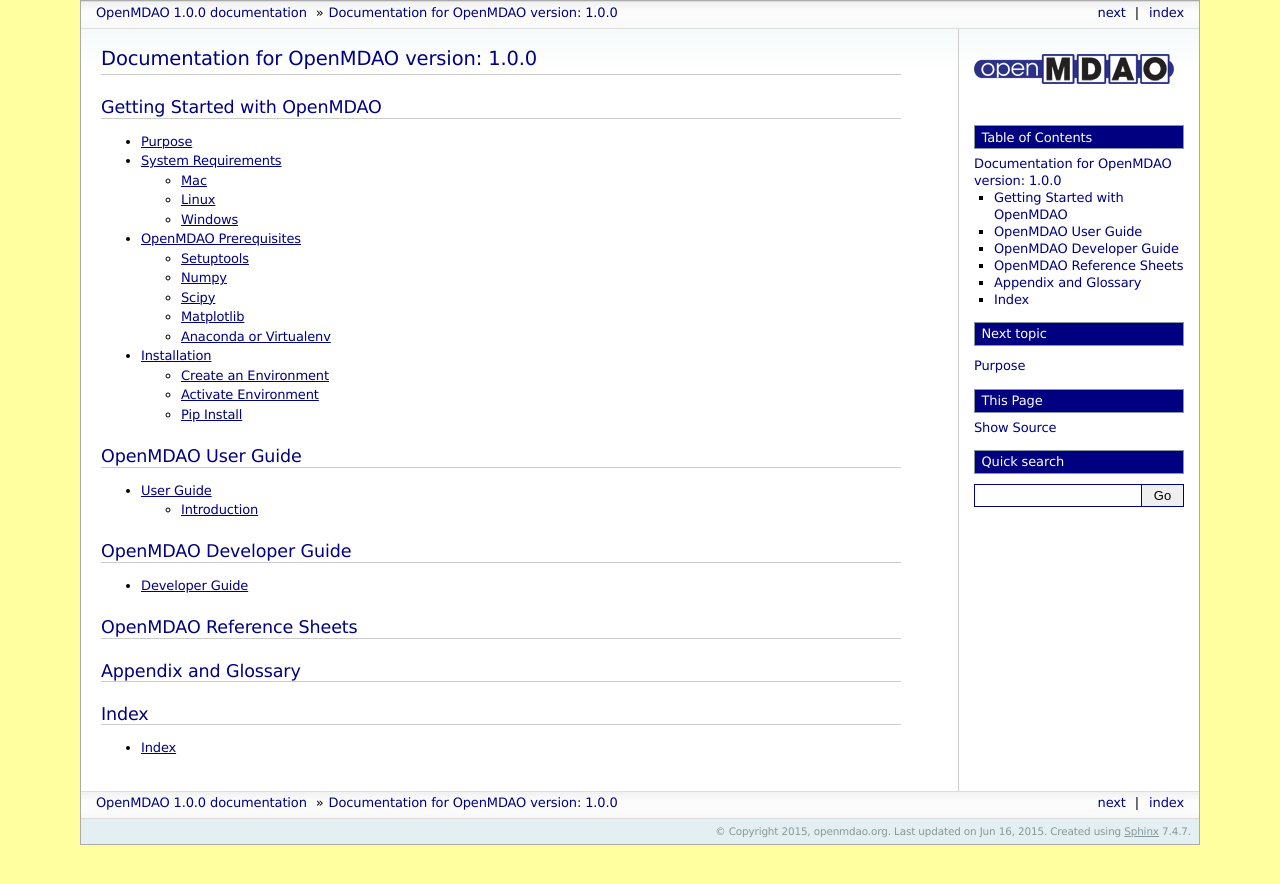
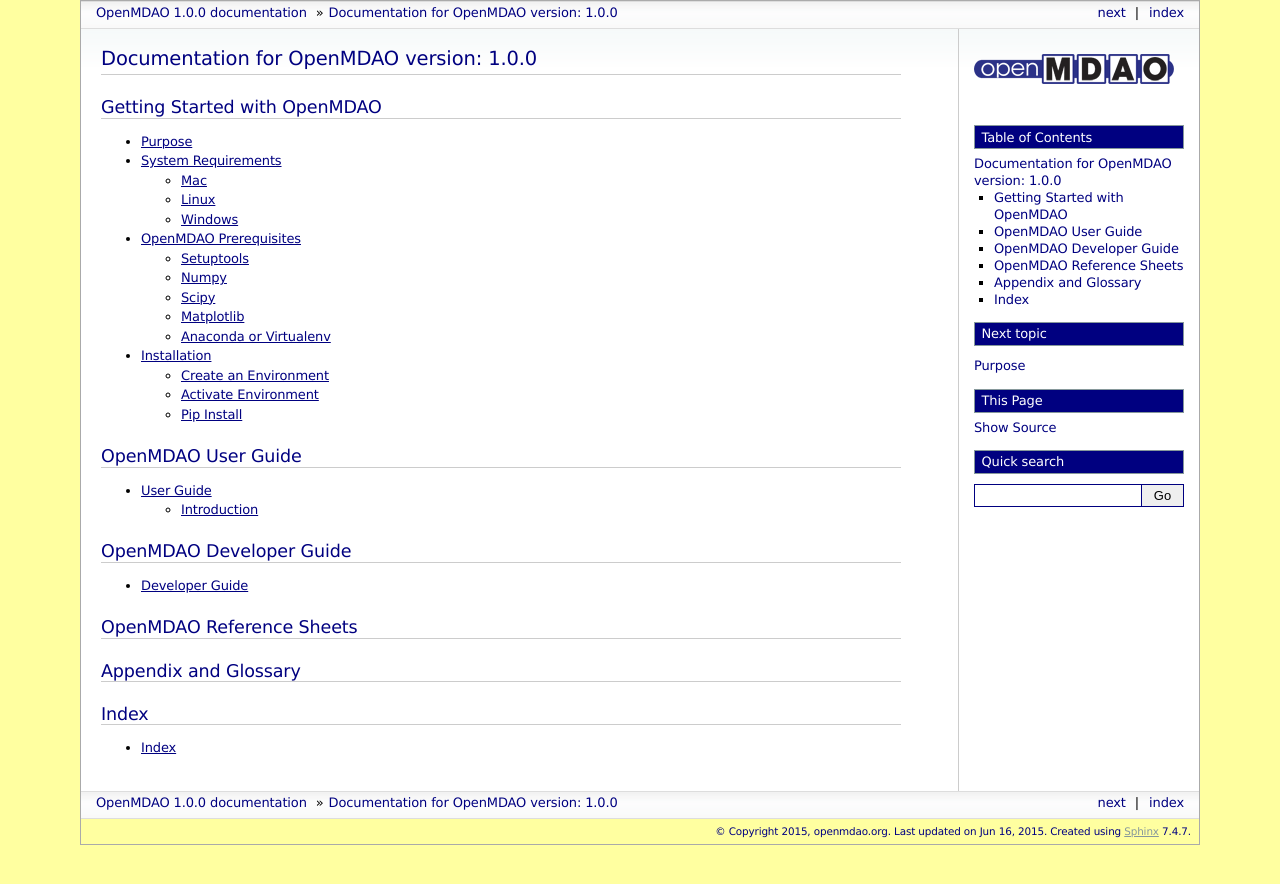
Before and after one commit to OpenMDAO/OpenMDAO1, a Sphinx documentation site: the page built from openmdao/docs/index.rst, in a window 1280 px wide. Shown: the top 884 px of the page. Built offline with Sphinx 7.4.7, drawn with Linux system fonts in a browser that asks for light colours; pages that are not in the unit, such as notebooks, are missing from menus.

Commit message:
more tweaks/organization

```diff
--- a/openmdao/docs/conf.py
+++ b/openmdao/docs/conf.py
@@ -125,12 +125,12 @@ html_theme_path = ['.']
 
 # The name of an image file (relative to this directory) to place at the top
 # of the sidebar.
-html_logo = 'OpenMDAO_Logo.png'
+html_logo = '_static/OpenMDAO_Logo.png'
 
 # The name of an image file (within the static path) to use as favicon of the
 # docs.  This file should be a Windows icon file (.ico) being 16x16 or 32x32
 # pixels large.
-html_favicon = 'OpenMDAO_Favicon.ico'
+html_favicon = '_static/OpenMDAO_Favicon.ico'
 
 # Add any paths that contain custom static files (such as style sheets) here,
 # relative to this directory. They are copied after the builtin static files,
--- a/openmdao/docs/theme/static/style.css
+++ b/openmdao/docs/theme/static/style.css
@@ -92,3 +92,12 @@ div.viewcode-block:target {
   border-top: 1px solid #ac9;
   border-bottom: 1px solid #ac9;
 }
+
+div.footer {
+  background-color: #FFFFA0;
+  color: navy;
+  padding: 3px 8px 3px 0;
+  clear: both;
+  font-size: 0.8em;
+  text-align: right;
+}
```
Also changed, not shown: openmdao/docs/generate_openmdao_srcdoc_rst.py (+4 -3 lines), openmdao/docs/OpenMDAO_Favicon.ico (deleted), openmdao/docs/OpenMDAO_Logo.png (deleted), 1 other file.
